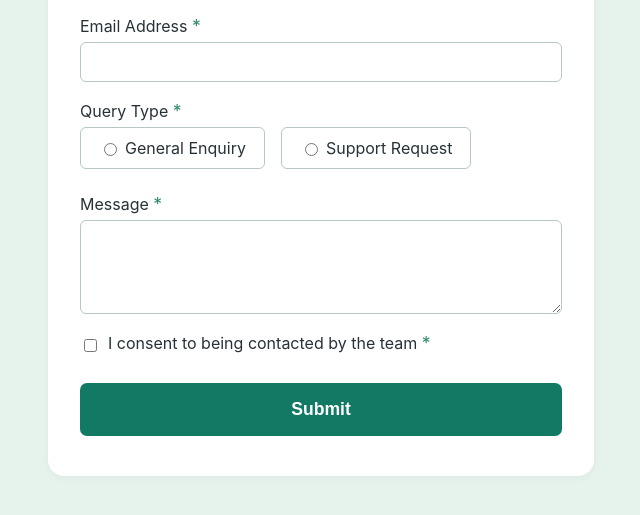
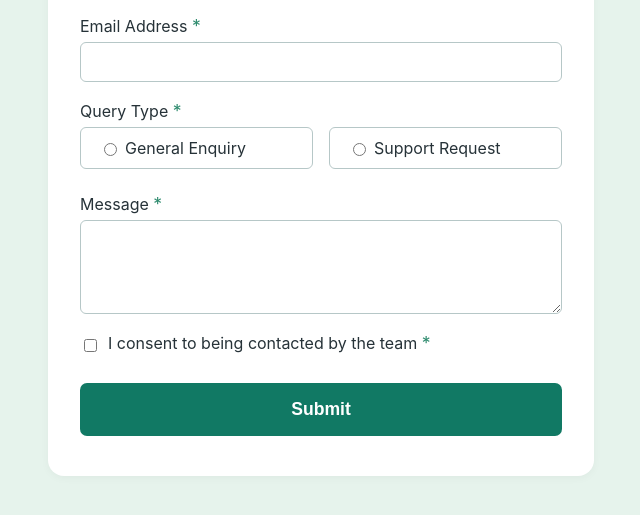
Before and after one commit to natchanonTo/contact-form-main, a plain HTML site: page contact-form-main/index.html in a window 1280 px wide. Shown: the part 249-764 px from the top of the page, without its empty margins (319-959 px from the left). Drawn offline with Linux system fonts and the light colour scheme.

Commit message:
Update style.css

```diff
--- a/contact-form-main/style.css
+++ b/contact-form-main/style.css
@@ -11,6 +11,7 @@ body {
 
 .container {
   max-width: 600px;
+  max-height: 100vh;
   margin: 60px auto;
   background: #fff;
   border-radius: 16px;
@@ -70,9 +71,11 @@ textarea:focus {
 .radio-group {
   display: flex;
   gap: 16px;
+  width: 100%;
 }
 
 .radio-group label {
+  flex: 1;
   display: flex;
   align-items: center;
   border: 1px solid #b6c7c7;
@@ -82,6 +85,7 @@ textarea:focus {
   cursor: pointer;
   background: #fff;
   transition: border 0.2s;
+  justify-content: flex-start;
 }
 
 .radio-group input[type="radio"] {
```
